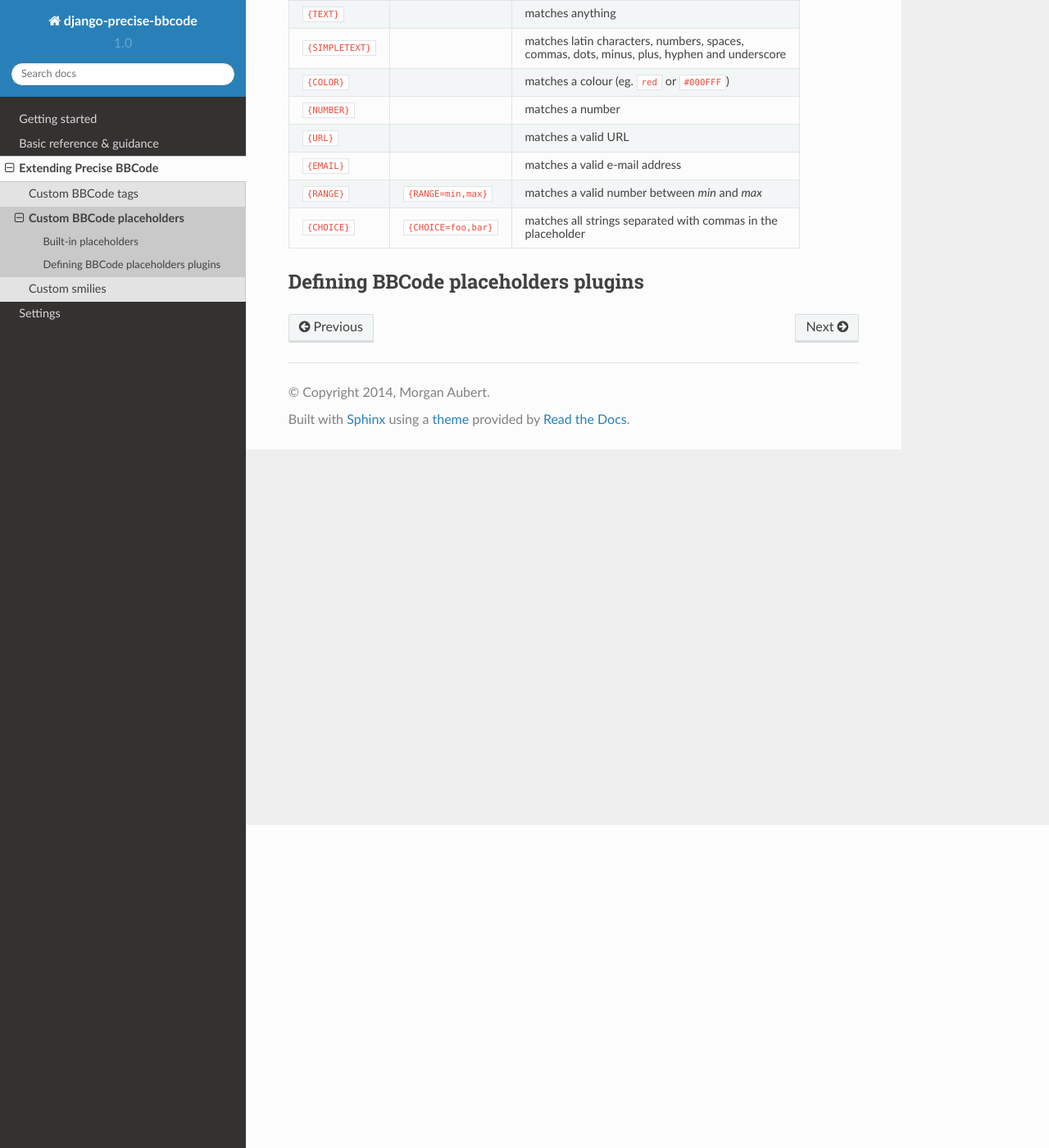
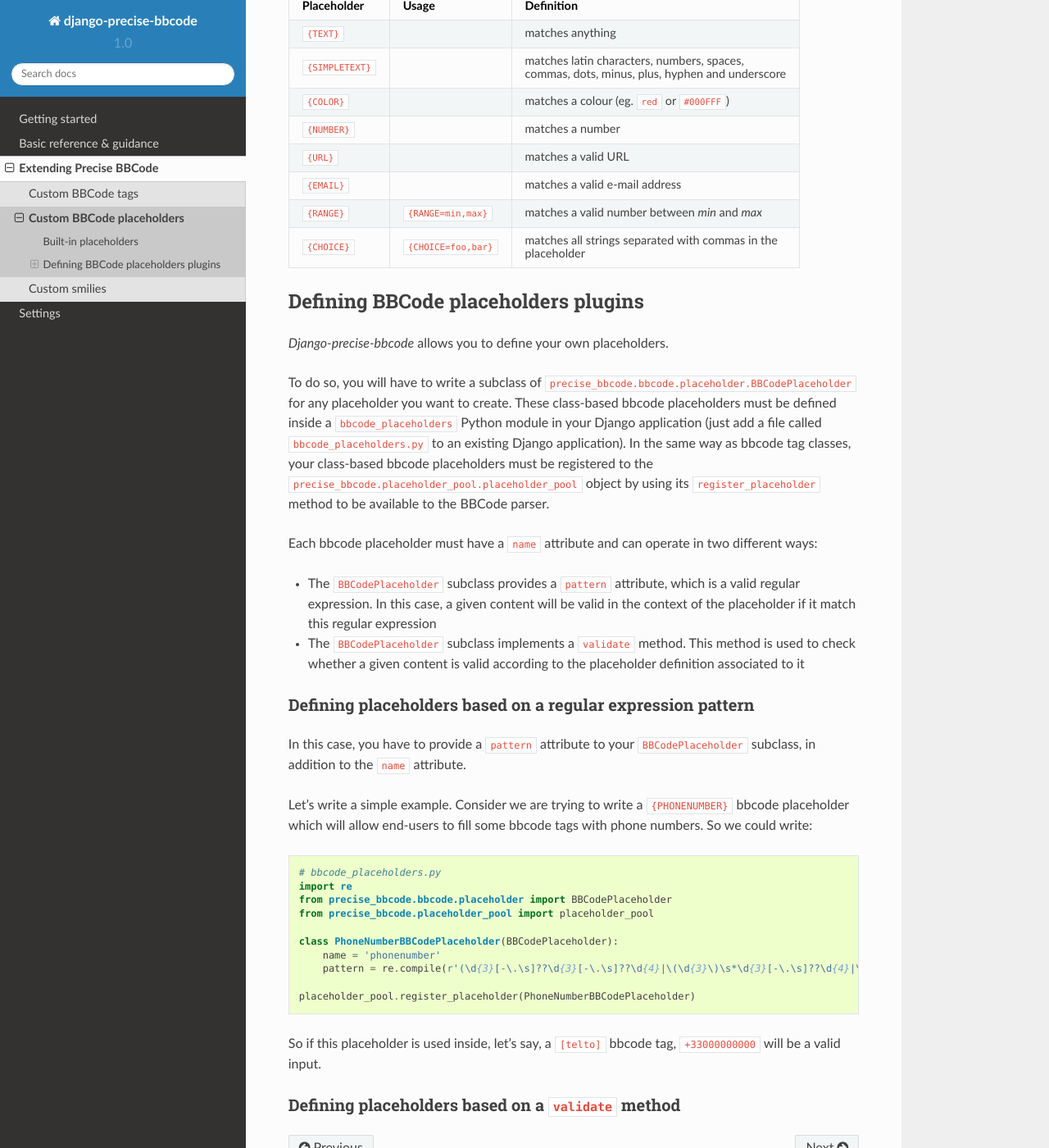
Before and after one commit to ellmetha/django-precise-bbcode, a Sphinx documentation site: the page built from docs/extending_precise_bbcode/custom_placeholders.rst, in a window 1280 px wide and 1400 px high, scrolled down 394 px. Shown: the whole window at 82% size. Built offline with Sphinx 7.4.7 and the Read the Docs theme 2.0.0, drawn with Linux system fonts in a browser that asks for light colours; some of the changed text lies outside the part shown.

Commit message:
Doc updated

```diff
--- a/docs/extending_precise_bbcode/custom_placeholders.rst
+++ b/docs/extending_precise_bbcode/custom_placeholders.rst
@@ -2,7 +2,7 @@
 Custom BBCode placeholders
 ##########################
 
-When you define bbcode tags, you can choose to use placeholders in order to define where data is required. These placeholders, such as ``{TEXT}`` or ``{NUMBER}`` are typed.  This means that some semantic verifications are done before rendering in order to ensure that data corresponding to a specific placeholder is valid. *Django-precise-bbcode* comes with some built-in BBCode placeholders that you can use in your bbcode tag definitions. You can also choose to create your owns.
+When you define bbcode tags, you can choose to use placeholders in order to define where data is required. These placeholders, such as ``{TEXT}`` or ``{NUMBER}`` are typed.  This means that some semantic verifications are done before rendering in order to ensure that the content corresponding to a specific placeholder is valid. *Django-precise-bbcode* comes with some built-in BBCode placeholders that you can use in your bbcode tag definitions. You can also choose to create your owns.
 
 Built-in placeholders
 ---------------------
@@ -33,3 +33,35 @@ Built-in placeholders
 
 Defining BBCode placeholders plugins
 ------------------------------------
+
+*Django-precise-bbcode* allows you to define your own placeholders.
+
+To do so, you will have to write a subclass of ``precise_bbcode.bbcode.placeholder.BBCodePlaceholder`` for any placeholder you want to create. These class-based bbcode placeholders must be defined inside a ``bbcode_placeholders`` Python module in your Django application (just add a file called ``bbcode_placeholders.py`` to an existing Django application). In the same way as bbcode tag classes, your class-based bbcode placeholders must be registered to the ``precise_bbcode.placeholder_pool.placeholder_pool`` object by using its ``register_placeholder`` method to be available to the BBCode parser.
+
+Each bbcode placeholder must have a ``name`` attribute and can operate in two different ways:
+
+* The ``BBCodePlaceholder`` subclass provides a ``pattern`` attribute, which is a valid regular expression. In this case, a given content will be valid in the context of the placeholder if it match this regular expression
+* The ``BBCodePlaceholder`` subclass implements a ``validate`` method. This method is used to check whether a given content is valid according to the placeholder definition associated to it
+
+Defining placeholders based on a regular expression pattern
+~~~~~~~~~~~~~~~~~~~~~~~~~~~~~~~~~~~~~~~~~~~~~~~~~~~~~~~~~~~
+
+In this case, you have to provide a ``pattern`` attribute to your ``BBCodePlaceholder`` subclass, in addition to the ``name`` attribute.
+
+Let's write a simple example. Consider we are trying to write a ``{PHONENUMBER}`` bbcode placeholder which will allow end-users to fill some bbcode tags with phone numbers. So we could write::
+
+    # bbcode_placeholders.py
+    import re
+    from precise_bbcode.bbcode.placeholder import BBCodePlaceholder
+    from precise_bbcode.placeholder_pool import placeholder_pool
+
+    class PhoneNumberBBCodePlaceholder(BBCodePlaceholder):
+        name = 'phonenumber'
+        pattern = re.compile(r'(\d{3}[-\.\s]??\d{3}[-\.\s]??\d{4}|\(\d{3}\)\s*\d{3}[-\.\s]??\d{4}|\d{3}[-\.\s]??\d{4})')
+
+    placeholder_pool.register_placeholder(PhoneNumberBBCodePlaceholder)
+
+So if this placeholder is used inside, let's say, a ``[telto]`` bbcode tag, ``+33000000000`` will be a valid input.
+
+Defining placeholders based on a ``validate`` method
+~~~~~~~~~~~~~~~~~~~~~~~~~~~~~~~~~~~~~~~~~~~~~~~~~~~~
--- a/docs/extending_precise_bbcode/custom_tags.rst
+++ b/docs/extending_precise_bbcode/custom_tags.rst
@@ -87,7 +87,7 @@ Each of these tags must provide a ``name`` attribute and can operate in two diff
 Defining bbcodes based on a definition string and a format string
 ~~~~~~~~~~~~~~~~~~~~~~~~~~~~~~~~~~~~~~~~~~~~~~~~~~~~~~~~~~~~~~~~~
 
-In this case, you have to provide a ``definition_string`` attribute and a ``format_string`` attribute to your ``BBCodeTag``, in addition to the ``name`` attribute.
+In this case, you have to provide a ``definition_string`` attribute and a ``format_string`` attribute to your ``BBCodeTag`` subclass, in addition to the ``name`` attribute.
 
 Let's write a simple example. Consider we are trying to write a ``bar`` bbcode which will strike any text placed inside its tags. So we could write::
 
```
